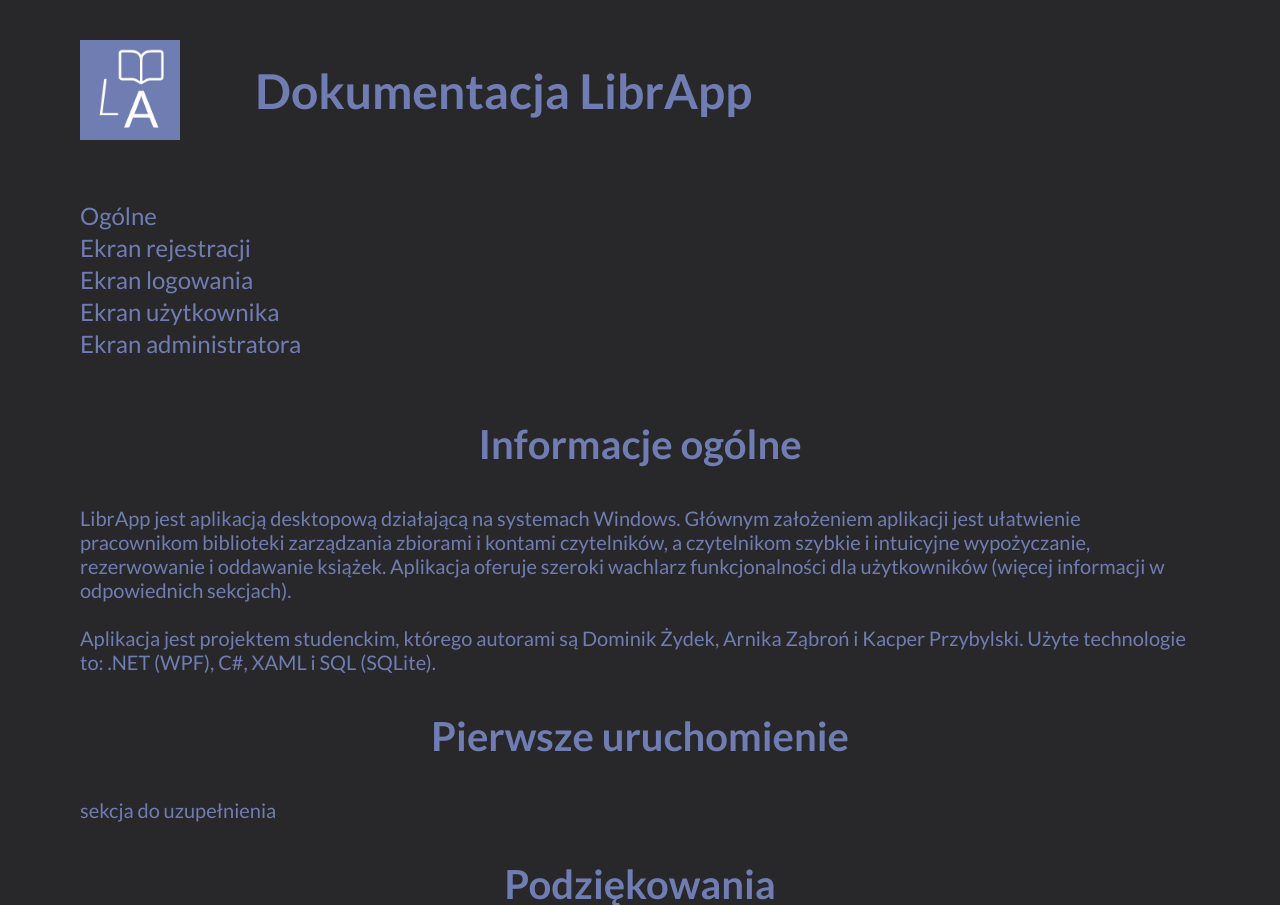
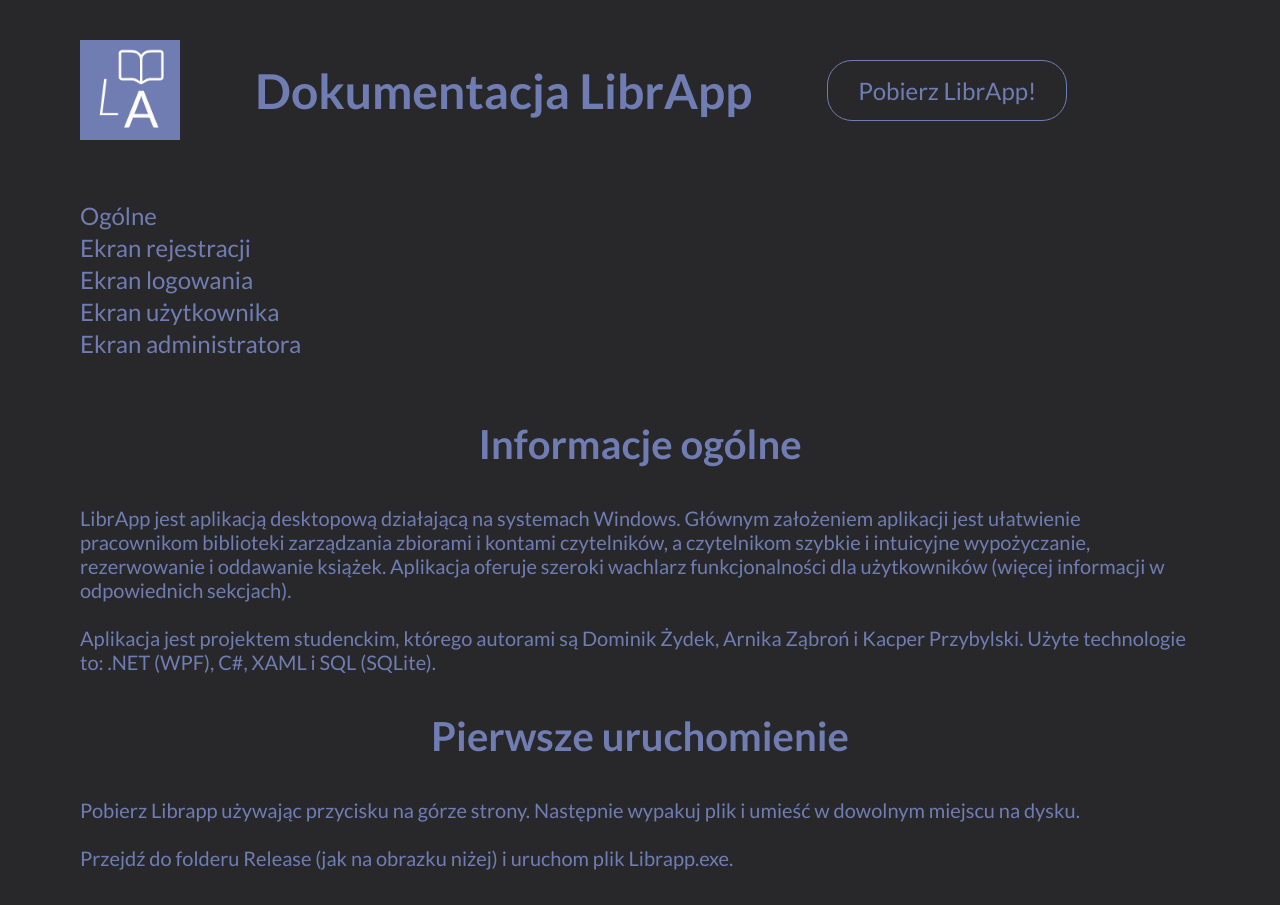
Before and after one commit to DominikZydek/LibrAppDocs, a plain HTML site: page index.html in a window 1280 px wide. Shown: the top 905 px of the page. Drawn offline with Linux system fonts and the light colour scheme.

Commit message:
Finished

```diff
--- a/index.html
+++ b/index.html
@@ -13,6 +13,7 @@
     <div class="heading flex">
         <img class="logo" src="images/logo_small.png" alt="Logo LibrApp">
         <h1>Dokumentacja LibrApp</h1>
+        <a class="download" href="Librapp.zip" download="Librapp.zip">Pobierz LibrApp!</a>
     </div>
     <div class="main">
         <ul class="nav">
@@ -35,8 +36,11 @@
             <h2>Pierwsze uruchomienie</h2>
             <br><br>
             <p>
-                sekcja do uzupełnienia
+                Pobierz Librapp używając przycisku na górze strony. Następnie wypakuj plik i umieść w dowolnym miejscu na dysku.<br><br>
+                Przejdź do folderu Release (jak na obrazku niżej) i uruchom plik Librapp.exe.
             </p>
+            <br><br>
+            <div class="img-container"><img src="images/path.png" alt="Zawartość folderu"></div>
             <br><br>
             <h2>Podziękowania</h2>
             <br><br>
--- a/style.css
+++ b/style.css
@@ -23,6 +23,17 @@ a {
 
 a:hover {
     color: #9ea7cc;
+}
+
+.download {
+    font-size: 1.5rem;
+    padding: 15px 30px;
+    border: #707db2 1px solid;
+    border-radius: 25px;
+}
+
+.download:hover {
+    background-color: #707db2;
 }
 
 .logo {
```
Also changed, not shown: images/path.png (added), 1 other file.
